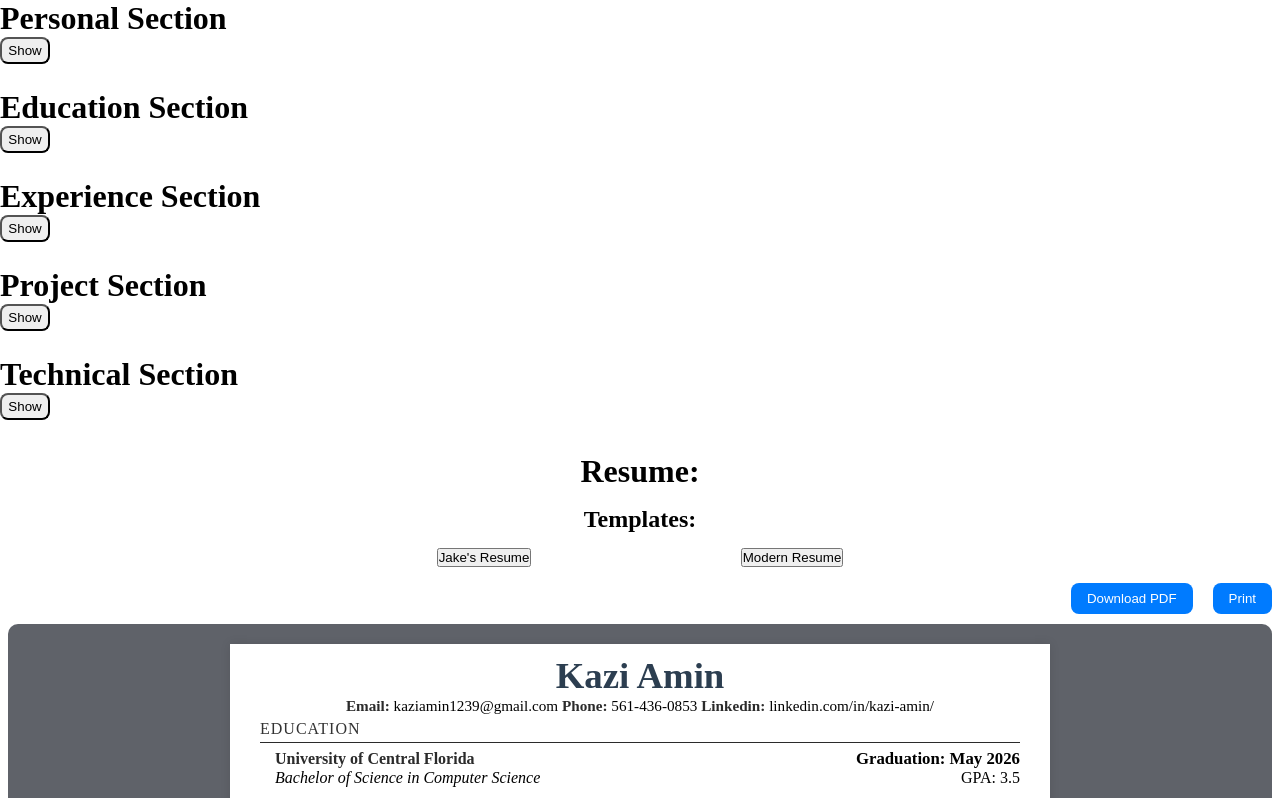
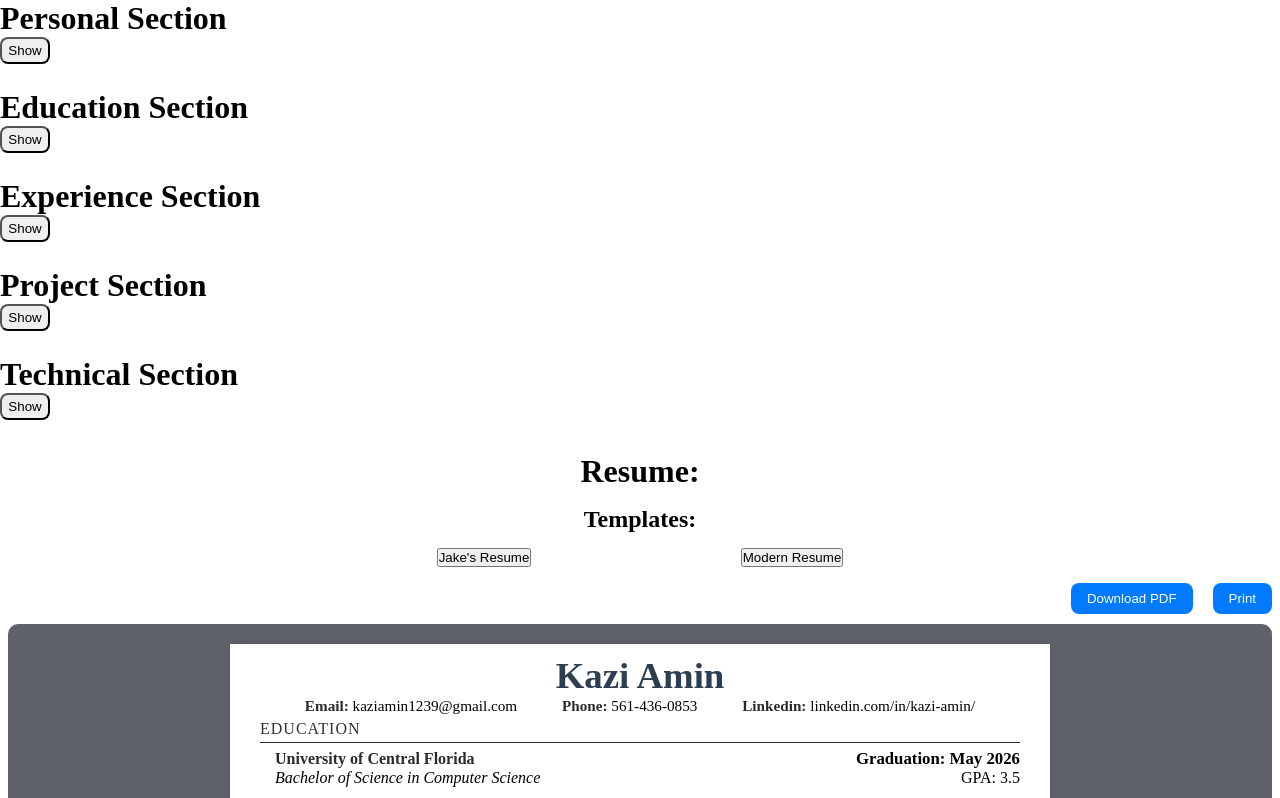
Before and after one commit to KaziAmin110/OnlineResumeGenerator, a React (Vite) app: page / in a window 1280 px wide. Shown: the top 798 px of the page. Built offline with nearby package versions, Linux system fonts and the light colour scheme.

Commit message:
Fixed Contact Info Header Spacing

```diff
--- a/src/components/Display/JakesResumeDisplay.jsx
+++ b/src/components/Display/JakesResumeDisplay.jsx
@@ -18,14 +18,19 @@ const JakesResumeDisplay = React.forwardRef(
         <header id="resume-header">
           <h1 className="name">{name}</h1>
           <p className="contact-info">
+            <div className="contact-section">
               <strong>Email: </strong>
               <a href={"mailto:" + email} className="header-info">
                 {email}
               </a>{" "}
+            </div>
+
+            <div className="contact-section">
               <strong>Phone: </strong>
               <a href={"tel:" + phone}>{phone}</a>
-            {"  "}
-            {"  "}
+            </div>
+
+            <div className="contact-section">
               <strong>Linkedin: </strong>
               <a
                 href="https://linkedin.com/in/kazi-amin"
@@ -35,6 +40,7 @@ const JakesResumeDisplay = React.forwardRef(
               >
                 {linkedIn}
               </a>
+            </div>
           </p>
         </header>
 
@@ -61,7 +67,7 @@ const JakesResumeDisplay = React.forwardRef(
         <section id="work-experience" className="resume-section">
           <h2 className="section-title">Work Experience</h2>
           <div className="section-content">
-            {experiences.map((experience, index) => {
+            {experiences.map((experience) => {
               return (
                 <div className="entry" key={experience.jobTitle}>
                   <div className="entry-header-between">
@@ -89,7 +95,7 @@ const JakesResumeDisplay = React.forwardRef(
         <section id="projects" className="resume-section">
           <h2 className="section-title">Projects</h2>
           <div className="section-content">
-            {projects.map((project, index) => {
+            {projects.map((project) => {
               return (
                 <div className="entry" key={project.projectTitle}>
                   <div className="entry-header-start">
--- a/src/index.css
+++ b/src/index.css
@@ -185,6 +185,11 @@
     color: #444;
 }
 
+.contact-info {
+    display: flex;
+    justify-content: space-evenly;
+}
+
 .degree, .gpa, .company-location {
     font-size: 1em;
 }
```
Lines whose indentation alone changed are shown as unchanged.
